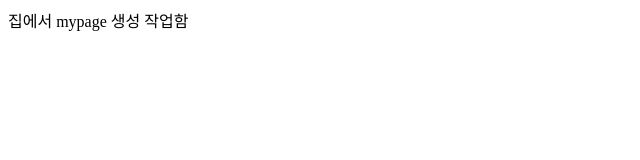
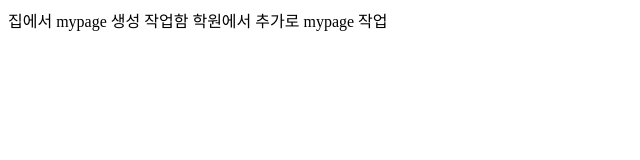
Before and after one commit to seominjoo25/quizproject, a plain HTML site: page mypage.html in a window 1280 px wide. Shown: the whole page, without its empty margins (0-640 px from the left). Drawn offline with Linux system fonts and the light colour scheme.

Commit message:
mypage 수정

```diff
--- a/mypage.html
+++ b/mypage.html
@@ -7,5 +7,6 @@
 </head>
 <body>
     집에서 mypage 생성 작업함
+    학원에서 추가로 mypage 작업
 </body>
 </html>
```
